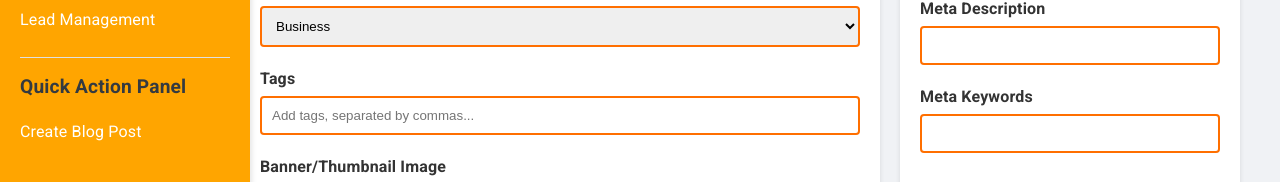
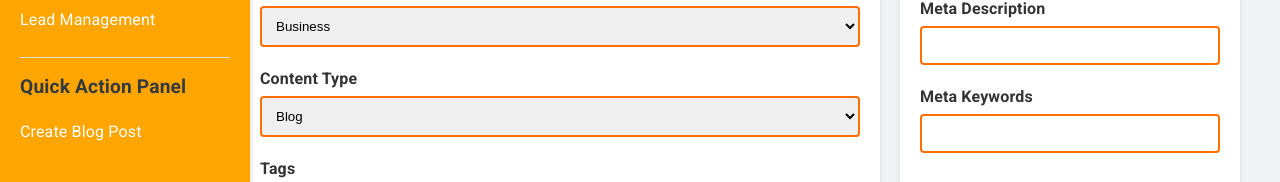
Before and after one commit to mihir260602/Market_os, a React (Create React App) app: page /post-editor in a window 1280 px wide. Shown: the part 314-496 px from the top of the page. Built offline with nearby package versions, Linux system fonts and the light colour scheme; no server answers; what chartjs-plugin-datalabels would draw is missing.

Commit message:
changes in createcontent and posteditor page, added case study

```diff
--- a/src/App.js
+++ b/src/App.js
@@ -270,7 +270,7 @@ function Layout({ children }) {
     // })('ywVkO4XqqMdaZ6Bj'); // Your Leadfeeder ID here
 
     // Define paths that are tracked
-    const trackedPaths = ["/", "/Login", "/mform", "/contact", "/post/"];
+    const trackedPaths = ["/Login"];
 
     // Check if the current route is one of the tracked paths
     if (trackedPaths.includes(location.pathname)) {
--- a/src/Dashboard/Sidebar.js
+++ b/src/Dashboard/Sidebar.js
@@ -35,7 +35,7 @@ const Sidebar = () => {
             }`}
           >
             <li>
-              <a href="/create-page">Create Blog</a>
+              <a href="/create-page">Create Content</a>
             </li>
             <li>
               <a href="/unpublished-content">Unpublished Content</a>
--- a/src/pages/CreateContent.js
+++ b/src/pages/CreateContent.js
@@ -98,7 +98,7 @@ const Chatbot = () => {
       options: [
         { text: "Basic page", next: "not_in_service" },
         { text: "Blog", next: "blog_options" },
-        { text: "Case Study", next: "not_in_service" },
+        { text: "Case Study", next: "case_study" },
         { text: "Clients", next: "not_in_service" },
         { text: "Ebook", next: "not_in_service" },
         { text: "Jobs", next: "not_in_service" },
@@ -112,6 +112,10 @@ const Chatbot = () => {
         { text: "Webinars", next: "not_in_service" },
         { text: "Whitepaper", next: "not_in_service" },
       ],
+    },
+    case_study: {
+      question: "Redirecting to the Case Study Editor...",
+      options: [],
     },
     blog_options: {
       question: "Please select a blog field:",
@@ -230,7 +234,17 @@ const Chatbot = () => {
     ]);
     setUserChoices((prevChoices) => [...prevChoices, optionText]);
 
-    if (nextState === "not_in_service") {
+    if (nextState === "case_study") {
+      navigate("/post-editor", {
+        state: {
+          contentData: {
+            title: "Case Study", // Pre-fill with a default title for case study
+            body: "", // Leave empty to fill in the editor
+            tag: "Case Study", // Pre-fill with a default tag
+          },
+        },
+      });
+    } else if (nextState === "not_in_service") {
       // Show "service not available" message and immediately show root options again
       setHistory((prevHistory) => [
         ...prevHistory,
@@ -330,68 +344,6 @@ const Chatbot = () => {
       setSummary("There was an error generating the titles.");
     }
   };
-
-  // const handleTitleSelect = async (title) => {
-  //   setSelectedTitle(title);
-  //   setSummary("Generating content...");
-
-  //   try {
-  //     const response = await axios.post(
-  //       OPENAI_API_URL,
-  //       {
-  //         model: "gpt-3.5-turbo",
-  //         messages: [
-  //           {
-  //             role: "system",
-  //             content:
-  //               "`You are a skilled technical writer. Create a detailed article in about 250 words based on the user's selected title.`",
-  //           },
-  //           {
-  //             role: "user",
-  //             content: `Generate a detailed article in around 250 words detailed content based on the following title: ${title}.`,
-  //           },
-  //         ],
-  //         temperature: 0.7,
-  //         max_tokens: 1000,
-  //       },
-  //       {
-  //         headers: {
-  //           "Content-Type": "application/json",
-  //           Authorization: `Bearer ${OPENAI_API_KEY}`,
-  //         },
-  //       }
-  //     );
-
-  //     const generatedContent = response.data.choices[0].message.content;
-  //     setSummary(generatedContent);
-  //     // Add bot response to history
-  //     setHistory((prevHistory) => [
-  //       ...prevHistory,
-  //       { role: "bot", text: generatedContent },
-  //     ]);
-
-  //     // Print title and body to console
-  //     console.log("Title:", title);
-  //     console.log("Body:", generatedContent);
-
-  //     // Automatically save and redirect to the Post Editor page with title and content
-  //     handleSave(title, generatedContent);
-  //   } catch (error) {
-  //     console.error("Error while sending message to OpenAI:", error);
-  //     setSummary("There was an error generating the article.");
-  //   }
-  // };
-
-  // const handleSave = (title, content) => {
-  //   navigate("/post-editor", {
-  //     state: {
-  //       contentData: {
-  //         title: title, // Pass the selected title
-  //         body: content, // Pass the generated content
-  //       },
-  //     },
-  //   });
-  // };
 
   const handleTitleSelect = async (title) => {
     setSelectedTitle(title);
--- a/src/pages/PostEditorPage.js
+++ b/src/pages/PostEditorPage.js
@@ -11,6 +11,7 @@ function PostEditorPage() {
 
   const [postTitle, setPostTitle] = useState(contentData?.title || "");
   const [postBody, setPostBody] = useState(contentData?.body || "");
+  const [contentType, setContentType] = useState(contentData?.content_type || 1); // Default to Blog (1)
   const [category, setCategory] = useState(contentData?.category || "Business");
   const [tags, setTags] = useState(contentData?.tags || "");
   const [imageFile, setImageFile] = useState(null);
@@ -45,9 +46,8 @@ function PostEditorPage() {
       meta_title: metaTitle,
       meta_description: metaDescription,
       meta_keywords: metaKeywords,
+      content_type: contentType,  // Pass the content type to the backend (1 for Blog, 2 for Case Study)
     };
-
-    // console.log("IMAge ", draftData.banner_image);
 
     try {
       const response = await saveDraft(draftData);
@@ -70,6 +70,7 @@ function PostEditorPage() {
       meta_description: metaDescription,
       meta_keywords: metaKeywords,
       review_status: "in_review",
+      content_type: contentType, // Pass the content type to the backend
     };
 
     try {
@@ -125,6 +126,20 @@ function PostEditorPage() {
               <option value="Finance">Finance</option>
             </select>
           </div>
+
+          {/* Content Type Selector */}
+          <div style={styles.formGroup}>
+            <label style={styles.label}>Content Type</label>
+            <select
+              value={contentType}
+              onChange={(e) => setContentType(e.target.value === "1" ? 1 : 2)} // 1 for Blog, 2 for Case Study
+              style={styles.input}
+            >
+              <option value="1">Blog</option>
+              <option value="2">Case Study</option>
+            </select>
+          </div>
+
 
           <div style={styles.formGroup}>
             <label style={styles.label}>Tags</label>
```
Also changed, not shown: 1 other file (tests, documents, lock files or other folders).
